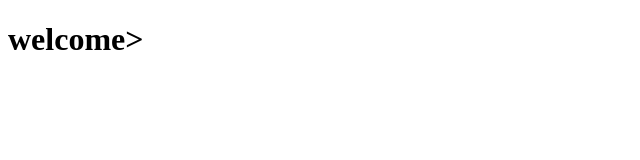
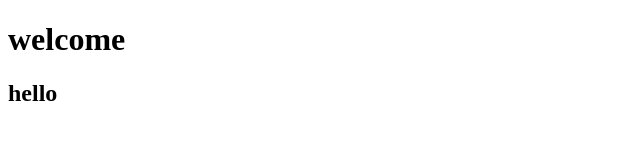
Before and after one commit to Manjuladhruv/soundharya, a plain HTML site: page index.html in a window 1280 px wide. Shown: the full height of the page, 0-640 px from the left. Drawn offline with Linux system fonts and the light colour scheme.

Commit message:
second change

```diff
--- a/index.html
+++ b/index.html
@@ -6,6 +6,7 @@
     <title>Document</title>
 </head>
 <body>
-   <h1>welcome></h1>
+   <h1>welcome</h1>
+   <h2>hello</h2>
 </body>
 </html>
```
